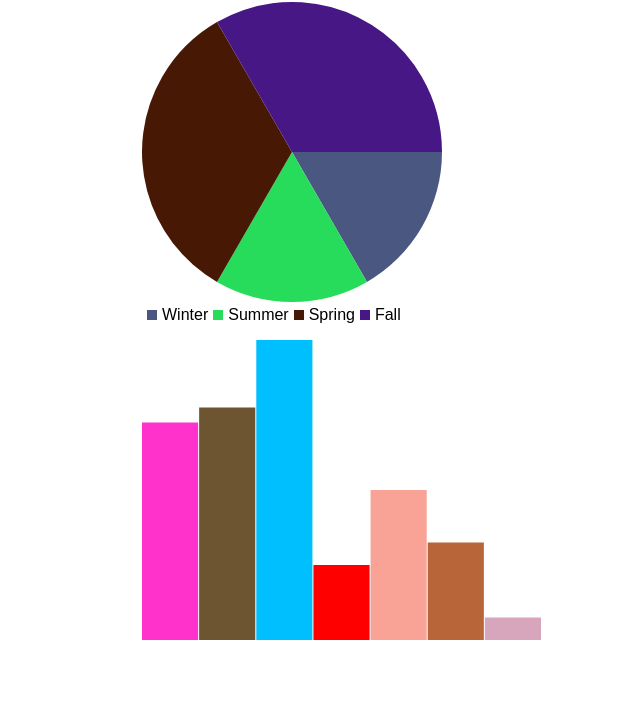
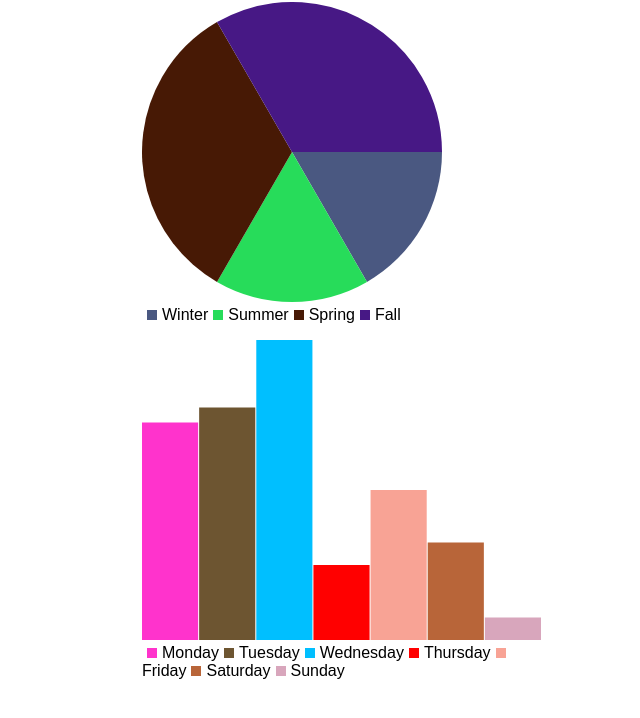
Before and after one commit to kellyk/visualize, a plain HTML site: page index.html in a window 1280 px wide. Shown: the part 78-796 px from the top of the page, without its empty margins (263-903 px from the left). Drawn offline with nearby package versions, Linux system fonts and the light colour scheme.

Commit message:
fix inheritance

```diff
--- a/index.html
+++ b/index.html
@@ -42,7 +42,8 @@
             $('.bar').visualize({
                 width: 400,
                 height: 300,
-                type: 'bar'
+                type: 'bar',
+                legend: true
             });
         });
     </script>
--- a/visualize.js
+++ b/visualize.js
@@ -23,7 +23,9 @@
         });
     };
 
-    var legend = function(div, width) {
+    var Chart = function() {};
+
+    Chart.prototype.legend = function(div, width) {
         var legend = $('<div></div>').css('width', width);
         $.each(this.items, function(idx, item) {
             var swatch = $('<span></span>')
@@ -40,9 +42,12 @@
     };
 
     var Pie = function(items, width) {
+        Chart.call(this);
         this.radius = width/2;
         this.items = items;
     };
+
+    Pie.prototype = Object.create(Chart.prototype);
 
     Pie.prototype.getTotal = function() {
         var total = 0;
@@ -70,13 +75,13 @@
         }
     };
 
-    Pie.prototype.legend = legend;
-
     var Bar = function(items, width, height) {
         this.items = items;
         this.width = width;
         this.height = height;
     };
+
+    Bar.prototype = Object.create(Chart.prototype);
 
 	Bar.prototype.getWidth = function() {
 		return (this.width / this.items.length);
@@ -107,8 +112,6 @@
         }
     };
 
-    Bar.prototype.legend = legend;
-
     var randomColor = function() {
         var letters = '0123456789ABCDEF'.split('');
         var color = '#';
```
